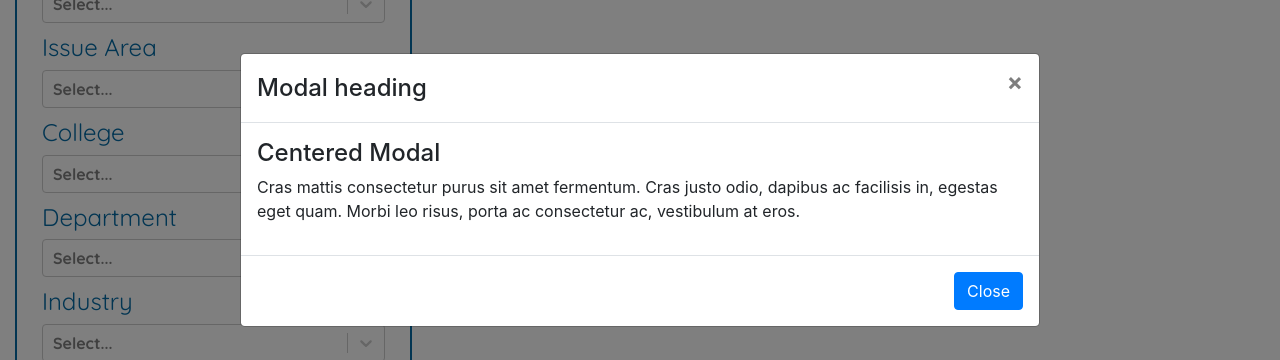
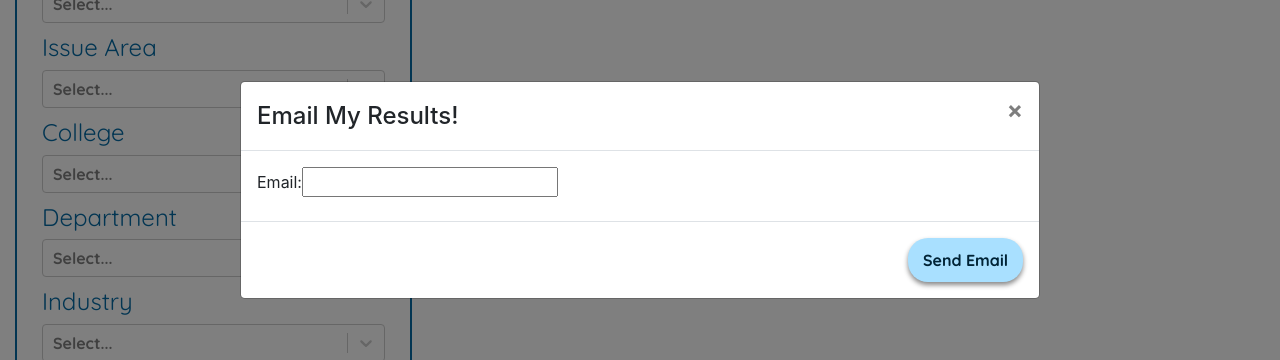
Before and after one commit to Connect-At-Berkeley/resourcefiltering, a React (Create React App) app: page / in a window 1280 px wide. Both pictures are taken after a click on the button "Email My Results". Shown: the part 210-570 px from the top of the page. Built offline with nearby package versions, Linux system fonts and the light colour scheme; no server answers.

Commit message:
added email modal

```diff
--- a/src/App.js
+++ b/src/App.js
@@ -40,6 +40,7 @@ const type = [
 const App = () => {
   const [selectedValue, setSelectedValue] = useState('');
   const [modalShow, setModalShow] = React.useState(false);
+  const [secondModalShow, setSecondModalShow] = React.useState(false);
   // const [finalSelections, setFinalSelections] = useState([]);
 
   const handleChange = (e) => {
@@ -50,7 +51,7 @@ const App = () => {
 
 
   }
-  function MyVerticallyCenteredModal(props) {
+  function EmailEnter(props) {
     return (
       <Modal
         {...props}
@@ -60,19 +61,41 @@ const App = () => {
       >
         <Modal.Header closeButton>
           <Modal.Title id="contained-modal-title-vcenter">
-            Modal heading
+            Email My Results!
           </Modal.Title>
         </Modal.Header>
         <Modal.Body>
-          <h4>Centered Modal</h4>
-          <p>
-            Cras mattis consectetur purus sit amet fermentum. Cras justo odio,
-            dapibus ac facilisis in, egestas eget quam. Morbi leo risus, porta ac
-            consectetur ac, vestibulum at eros.
-          </p>
+          <label>
+            Email:
+            <input type="text" name="email"></input>
+          </label>
         </Modal.Body>
         <Modal.Footer>
-          <Button onClick={props.onHide}>Close</Button>
+          <button className="button-style" onClick={() => { setSecondModalShow(true);}}>Send Email</button>
+        </Modal.Footer>
+      </Modal>
+    );
+  }
+  function SentEmail(props) {
+    return (
+      <Modal
+        {...props}
+        size="lg"
+        aria-labelledby="contained-modal-title-vcenter"
+        centered
+      >
+        <Modal.Header closeButton>
+          <Modal.Title id="contained-modal-title-vcenter">
+            Thank you!
+          </Modal.Title>
+        </Modal.Header>
+        <Modal.Body>
+          <label>
+            Your email has been sent!
+          </label>
+        </Modal.Body>
+        <Modal.Footer>
+          <button className="button-style" onClick={() => {props.onHide; setModalShow(false); setSecondModalShow(false);}}>Close</button>
         </Modal.Footer>
       </Modal>
     );
@@ -141,9 +164,13 @@ const App = () => {
         </div>
 
 
-        <MyVerticallyCenteredModal
+        <EmailEnter
           show={modalShow}
           onHide={() => setModalShow(false)}
+        />
+        <SentEmail
+        show={secondModalShow}
+        onHide={()=> setSecondModalShow(false)}
         />
         </Col>
         <Col>
```
